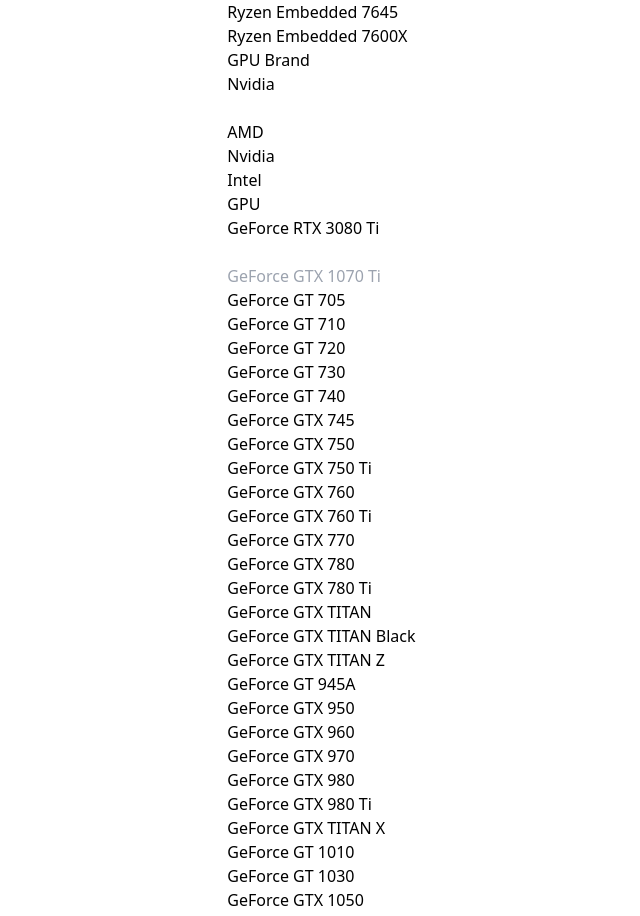
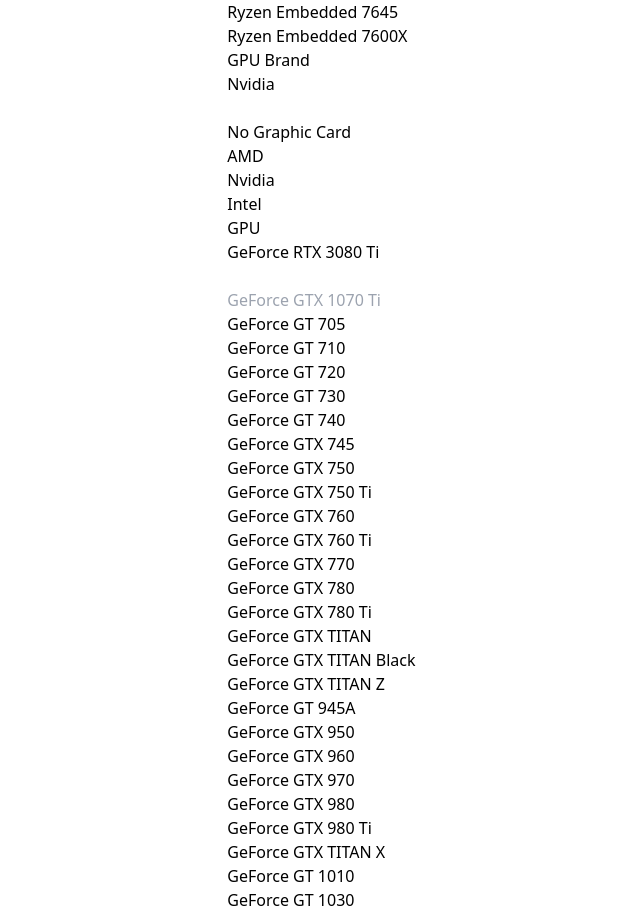
Before and after one commit to byronjvh/fps-calculator, a React (Vite) app: page / in a window 1280 px wide. Shown: the part 4704-5620 px from the top of the page, without its empty margins (157-797 px from the left). Built offline with nearby package versions, Linux system fonts and the light colour scheme; no server answers.

Commit message:
added no graphic gpu brand option

```diff
--- a/src/consts.js
+++ b/src/consts.js
@@ -4,6 +4,7 @@
 }
 
 export const GPU_BRAND = {
+  NO_GRAPHIC_CARD: 'No Graphic Card',
   AMD: 'AMD',
   Nvidia: 'Nvidia',
   Intel: 'Intel'
```
